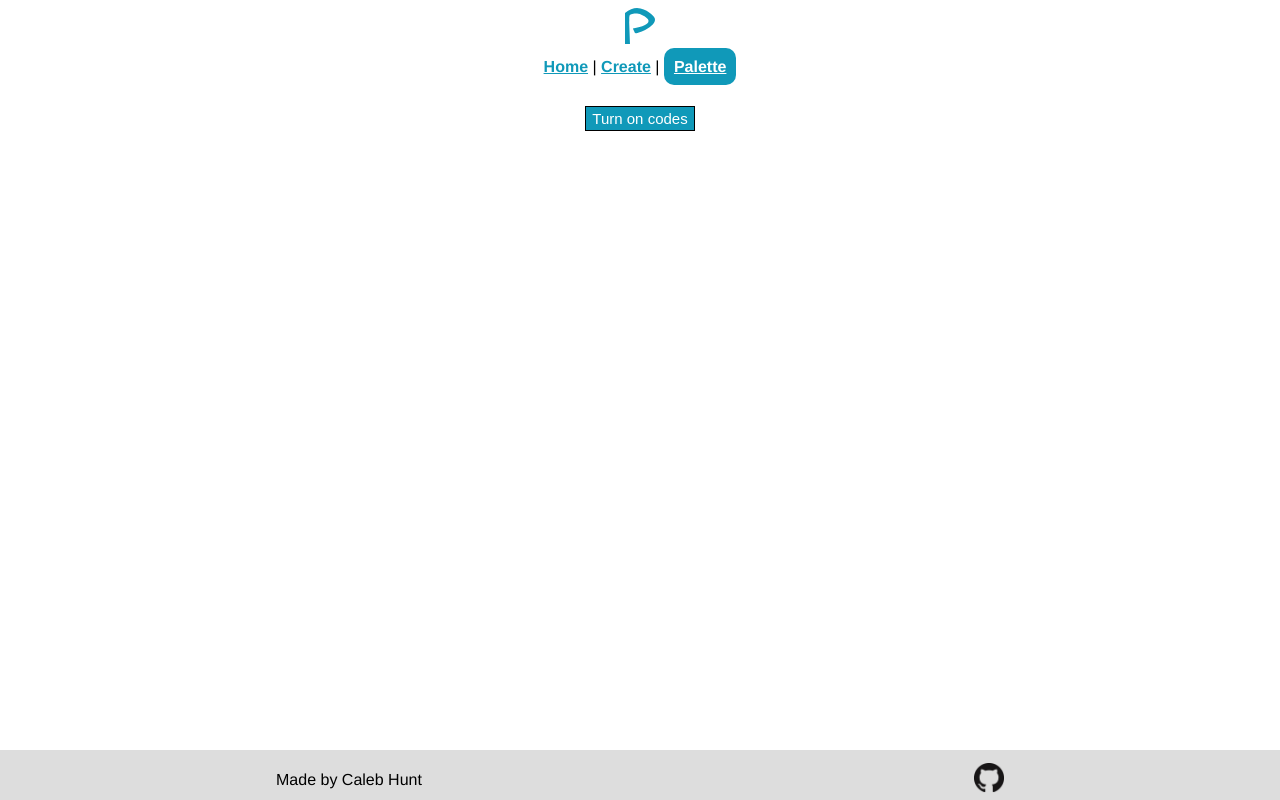
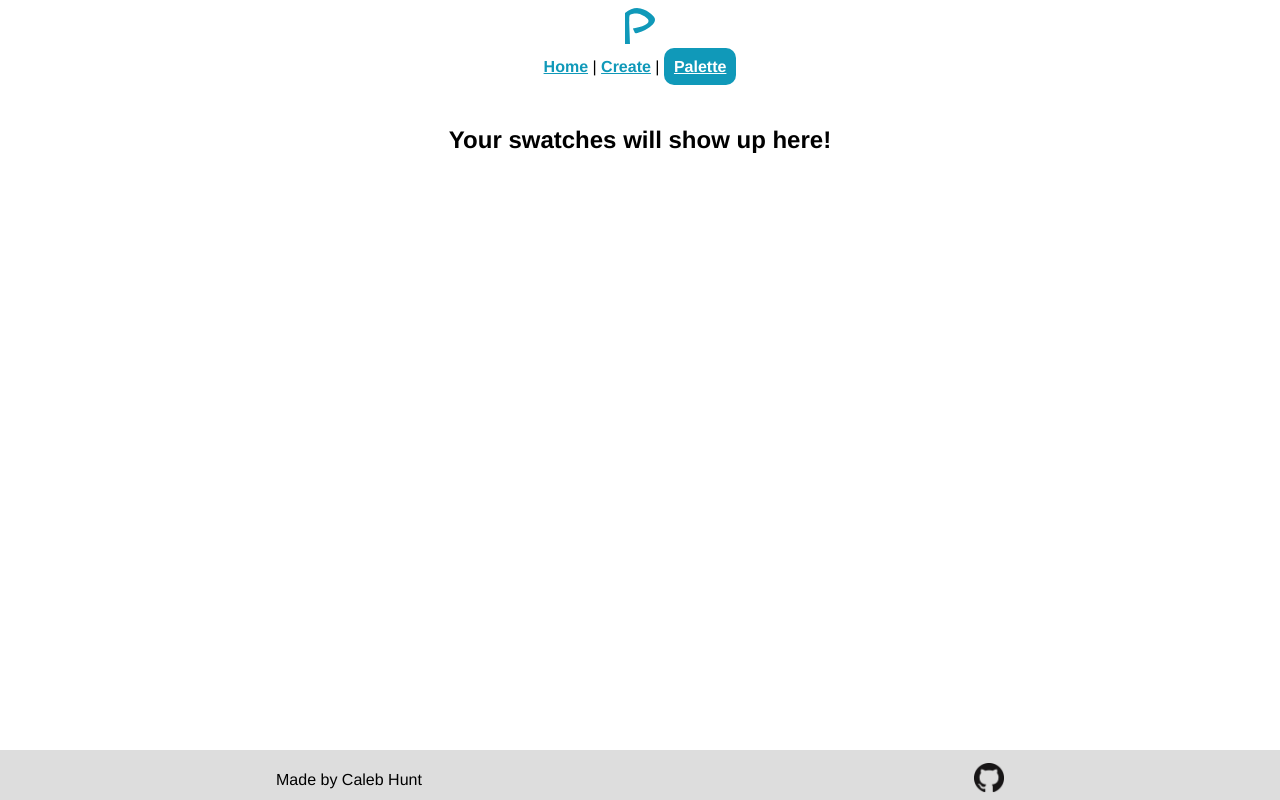
Before and after one commit to CalebJohnHunt/vue-creative, a Vue app: page /palette in a window 1280 px wide. Built offline with nearby package versions, Linux system fonts and the light colour scheme.

Commit message:
Added toggle for color codes

```diff
--- a/src/views/Palette.vue
+++ b/src/views/Palette.vue
@@ -1,5 +1,6 @@
 <template>
     <div class='palette'>
+        <div v-if='this.$root.$data.palette.length > 0'>
             <button class='toggle-codes' @click='toggleCodes()'>Turn {{ this.showCodes ? "off" : "on" }} codes</button>
             <div class='swatch' v-for='swatch in this.$root.$data.palette' :key='swatch.id'>
                 <div class='name'>
@@ -13,6 +14,10 @@
                     </div>
                 </div>
                 <button class='removeButton' @click='removeSwatch(swatch)'>X</button>
+            </div>
+        </div>
+        <div v-else>
+            <h2>Your swatches will show up here!</h2>
         </div>
     </div>
 </template>
```
Lines whose indentation alone changed are shown as unchanged.
